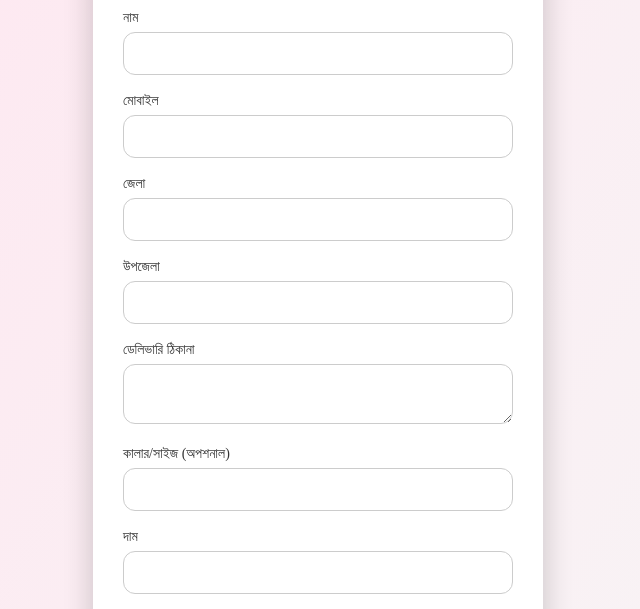
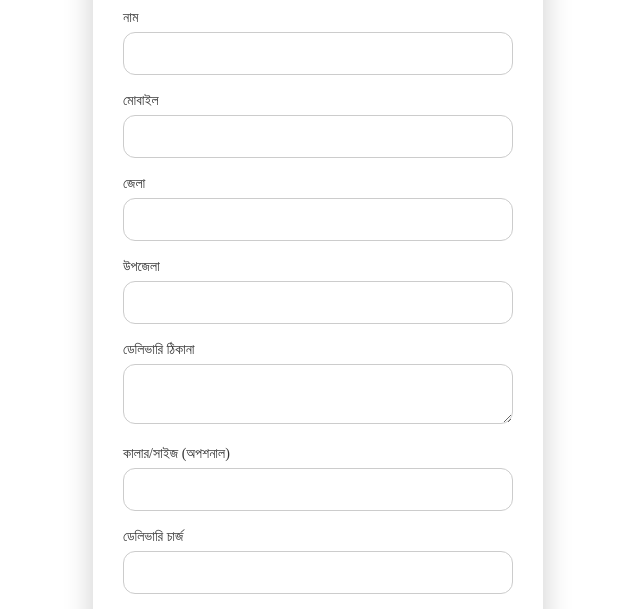
Before and after one commit to mrhonlineauthority/orderconfirm-, a plain HTML site: page index.html in a window 1280 px wide. Shown: the part 133-742 px from the top of the page, without its empty margins (322-962 px from the left). Drawn offline with nearby package versions, Linux system fonts and the light colour scheme.

Commit message:
index.html

```diff
--- a/index.html
+++ b/index.html
@@ -10,7 +10,7 @@
   /* Reset & Fonts */
   *{box-sizing:border-box;margin:0;padding:0;}
   body {
-    font-family: 'Times New Roman', times-new-roman;
+    font-family: 'Times New Roman, times-new-roman;
     background: linear-gradient(120deg, #ffe6f0, #f6f6f6);
     display: flex;
     justify-content: center;
@@ -168,7 +168,7 @@
     <div class="input-group"><label>উপজেলা</label><input type="text" name="upazila" required></div>
     <div class="input-group"><label>ডেলিভারি ঠিকানা</label><textarea name="address" required></textarea></div>
     <div class="input-group"><label>কালার/সাইজ (অপশনাল)</label><input type="text" name="colorSize"></div>
-    <div class="input-group"><label>দাম</label><input type="text" name="price" required></div>
+    <div class="input-group"><label>ডেলিভারি চার্জ</label><input type="text" name="price" required></div>
     <div class="input-group">
       <label>ডেলিভারি পেমেন্ট</label>
       <select name="payment" required>
@@ -213,7 +213,7 @@ document.getElementById("orderForm").addEventListener("submit", function(e){
     html += `<p><strong>উপজেলা:</strong> ${formData.upazila}</p>`;
     html += `<p><strong>ঠিকানা:</strong> ${formData.address}</p>`;
     if(formData.colorSize) html += `<p><strong>কালার/সাইজ:</strong> ${formData.colorSize}</p>`;
-    html += `<p><strong>দাম:</strong> ${formData.price}</p>`;
+    html += `<p><strong>ডেলিভারি চার্জ:</strong> ${formData.price}</p>`;
     html += `<p><strong>পেমেন্ট:</strong> ${formData.payment}</p>`;
     if(formData.productLink) html += `<p><strong>প্রোডাক্ট লিংক:</strong> <a href="${formData.productLink}" target="_blank">${formData.productLink}</a></p>`;
     detailsDiv.innerHTML = html;
@@ -229,4 +229,4 @@ document.getElementById("closeBtn").addEventListener("click", function(e){
 </script>
 
 </body>
-  </html>
+</html>
```
